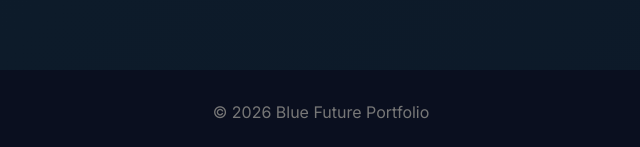
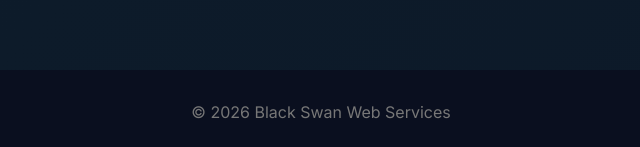
Before and after one commit to majorhash22/portfolio, a plain HTML site: page index.html in a window 1280 px wide. Shown: the part 3179-3326 px from the top of the page, 319-959 px from the left. Drawn offline with Linux system fonts and the light colour scheme.

Commit message:
Update index.html

```diff
--- a/index.html
+++ b/index.html
@@ -195,7 +195,7 @@
 
 
 <footer>
-  © 2026 Blue Future Portfolio
+  © 2026 Black Swan Web Services
 </footer>
 
 <script src="script.js"></script>
```
